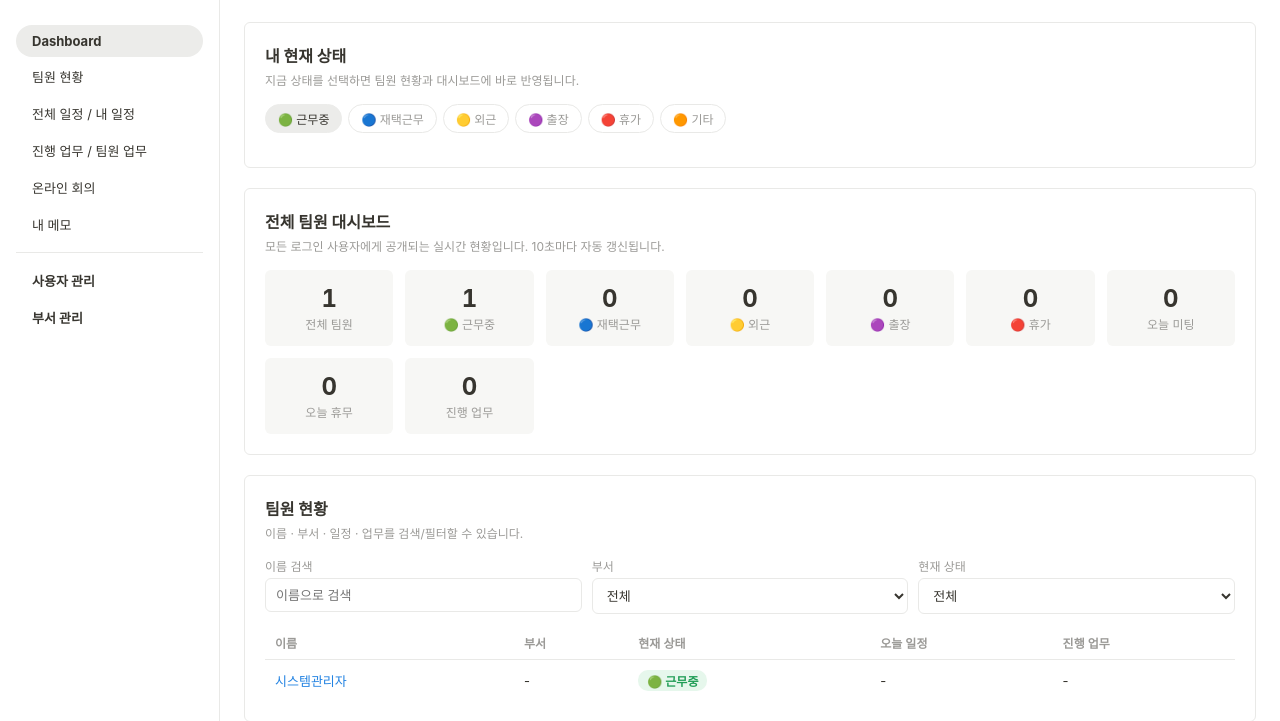
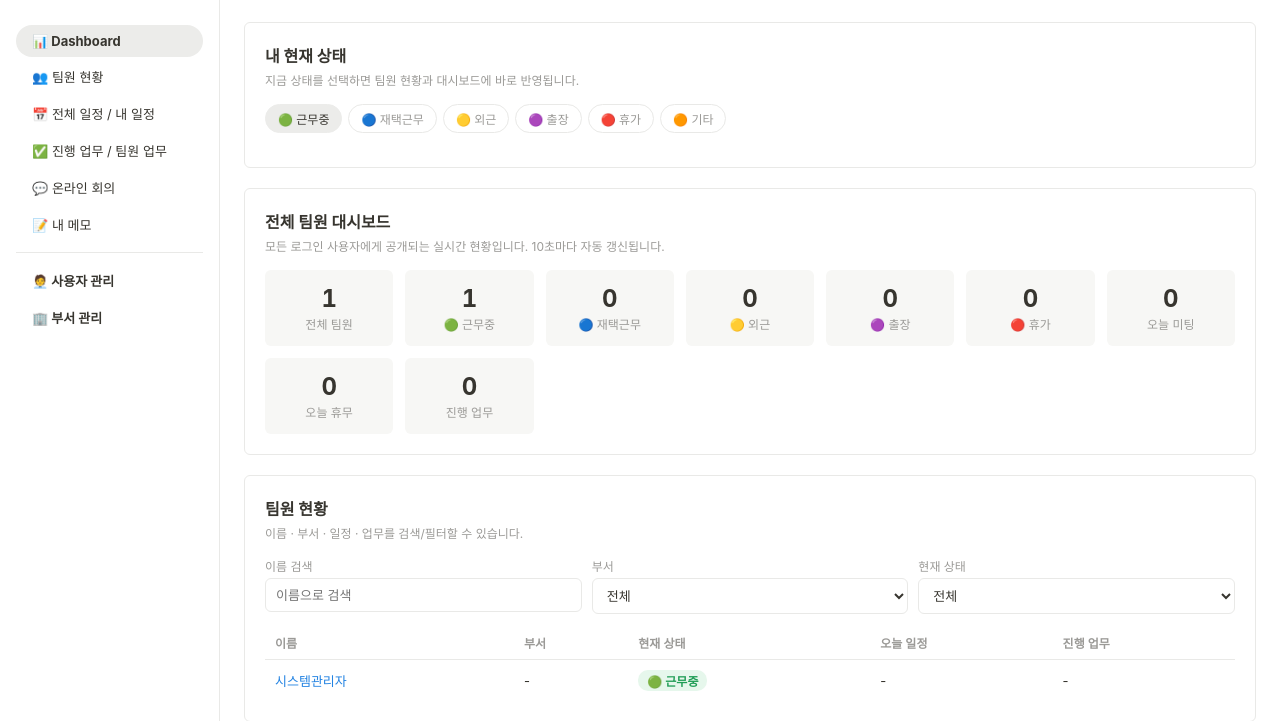
Before and after one commit to kimyeseul120-creator/20260915_TEAMSCH_G, a Flask app: page / in a window 1280 px wide. Shown: the part 58-779 px from the top of the page. Run offline with Flask 3, Linux system fonts and the light colour scheme; the visitor is signed in with stand-in values (Sample User, id 1); data comes from the database, SQL or seed files in the repository; data that the repository does not hold is empty.

Commit message:
Add matching emoji icons to each sidebar menu item
Co-Authored-By: Claude Sonnet 5 <noreply@anthropic.com>

```diff
--- a/app/templates/base.html
+++ b/app/templates/base.html
@@ -20,16 +20,16 @@
         </div>
 
         <nav class="nav">
-            <a href="{{ url_for('dashboard.index') }}" class="nav-bold {{ 'active' if request.endpoint == 'dashboard.index' }}">Dashboard</a>
-            <a href="{{ url_for('dashboard.index') }}#team-status">팀원 현황</a>
-            <a href="{{ url_for('schedule.page') }}" class="{{ 'active' if request.endpoint == 'schedule.page' }}">전체 일정 / 내 일정</a>
-            <a href="{{ url_for('task.page') }}" class="{{ 'active' if request.endpoint == 'task.page' }}">진행 업무 / 팀원 업무</a>
-            <a href="{{ url_for('meeting.list_page') }}" class="{{ 'active' if request.endpoint and request.endpoint.startswith('meeting.') }}">온라인 회의</a>
-            <a href="{{ url_for('memo.page') }}" class="{{ 'active' if request.endpoint == 'memo.page' }}">내 메모</a>
+            <a href="{{ url_for('dashboard.index') }}" class="nav-bold {{ 'active' if request.endpoint == 'dashboard.index' }}">📊 Dashboard</a>
+            <a href="{{ url_for('dashboard.index') }}#team-status">👥 팀원 현황</a>
+            <a href="{{ url_for('schedule.page') }}" class="{{ 'active' if request.endpoint == 'schedule.page' }}">📅 전체 일정 / 내 일정</a>
+            <a href="{{ url_for('task.page') }}" class="{{ 'active' if request.endpoint == 'task.page' }}">✅ 진행 업무 / 팀원 업무</a>
+            <a href="{{ url_for('meeting.list_page') }}" class="{{ 'active' if request.endpoint and request.endpoint.startswith('meeting.') }}">💬 온라인 회의</a>
+            <a href="{{ url_for('memo.page') }}" class="{{ 'active' if request.endpoint == 'memo.page' }}">📝 내 메모</a>
             {% if user and user.is_admin %}
             <div class="nav-divider"></div>
-            <a href="{{ url_for('admin.users_page') }}" class="nav-bold {{ 'active' if request.endpoint == 'admin.users_page' }}">사용자 관리</a>
-            <a href="{{ url_for('admin.departments_page') }}" class="nav-bold {{ 'active' if request.endpoint == 'admin.departments_page' }}">부서 관리</a>
+            <a href="{{ url_for('admin.users_page') }}" class="nav-bold {{ 'active' if request.endpoint == 'admin.users_page' }}">🧑‍💼 사용자 관리</a>
+            <a href="{{ url_for('admin.departments_page') }}" class="nav-bold {{ 'active' if request.endpoint == 'admin.departments_page' }}">🏢 부서 관리</a>
             {% endif %}
         </nav>
     </aside>
```
